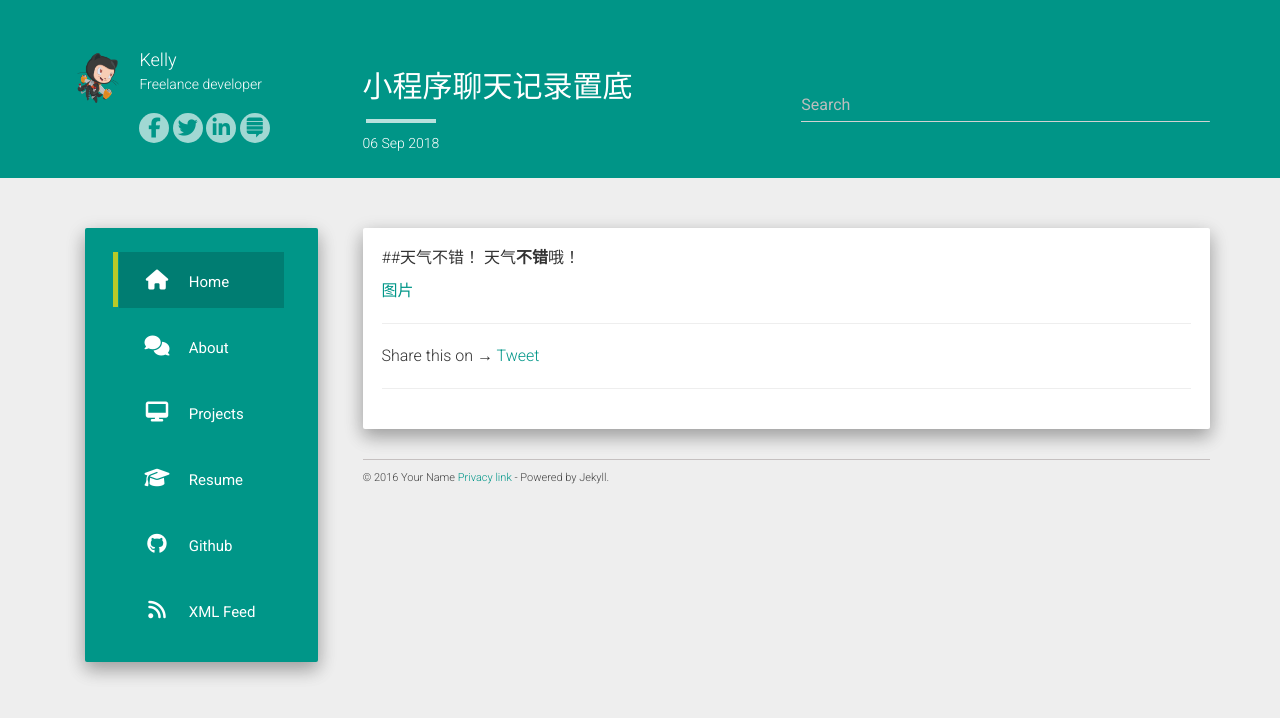
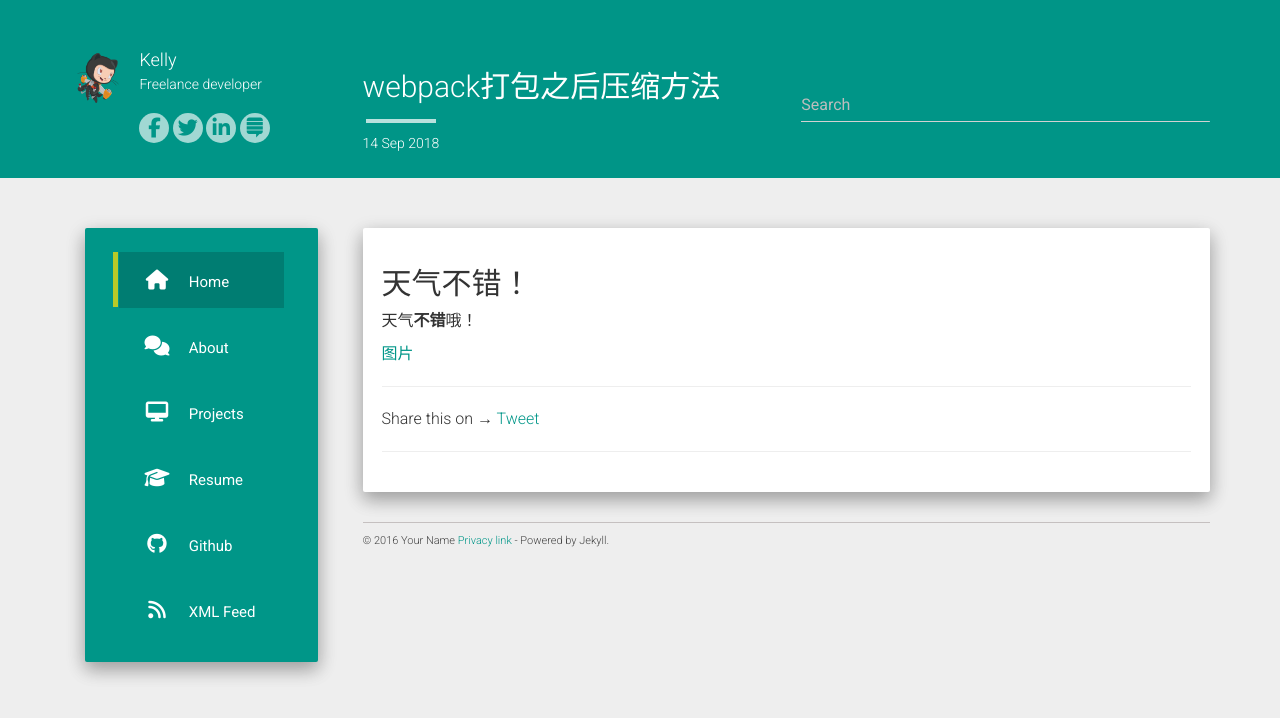
Before and after one commit to kelly-zkl/kelly-zkl.github.io, a Jekyll site: the page built from _posts/2018-09-06-小程序.md, in a window 1280 px wide. Shown: the top 718 px of the page. Built offline with Jekyll 4.4.1, drawn with Linux system fonts in a browser that asks for light colours; nearby versions of some CDN libraries; comment, search, counter and statistics services are not loaded.

Commit message:
Update 2018-09-06-小程序.md

```diff
--- a/_posts/2018-09-06-小程序.md
+++ b/_posts/2018-09-06-小程序.md
@@ -1,13 +1,13 @@
 ---
 layout: post
-title: "小程序聊天记录置底"
-date: 2018-09-06 18:15:06
-description: "小程序聊天记录置底的实现"
+title: "webpack打包之后压缩方法"
+date: 2018-09-14 18:15:06
+description: "前端项目打包后压缩"
 tag: 小程序
 ---
 
 
-##天气不错！
+## 天气不错！
 天气**不错**哦！
 
 [图片](https://www.baidu.com/img/bd_logo1.png)
```
